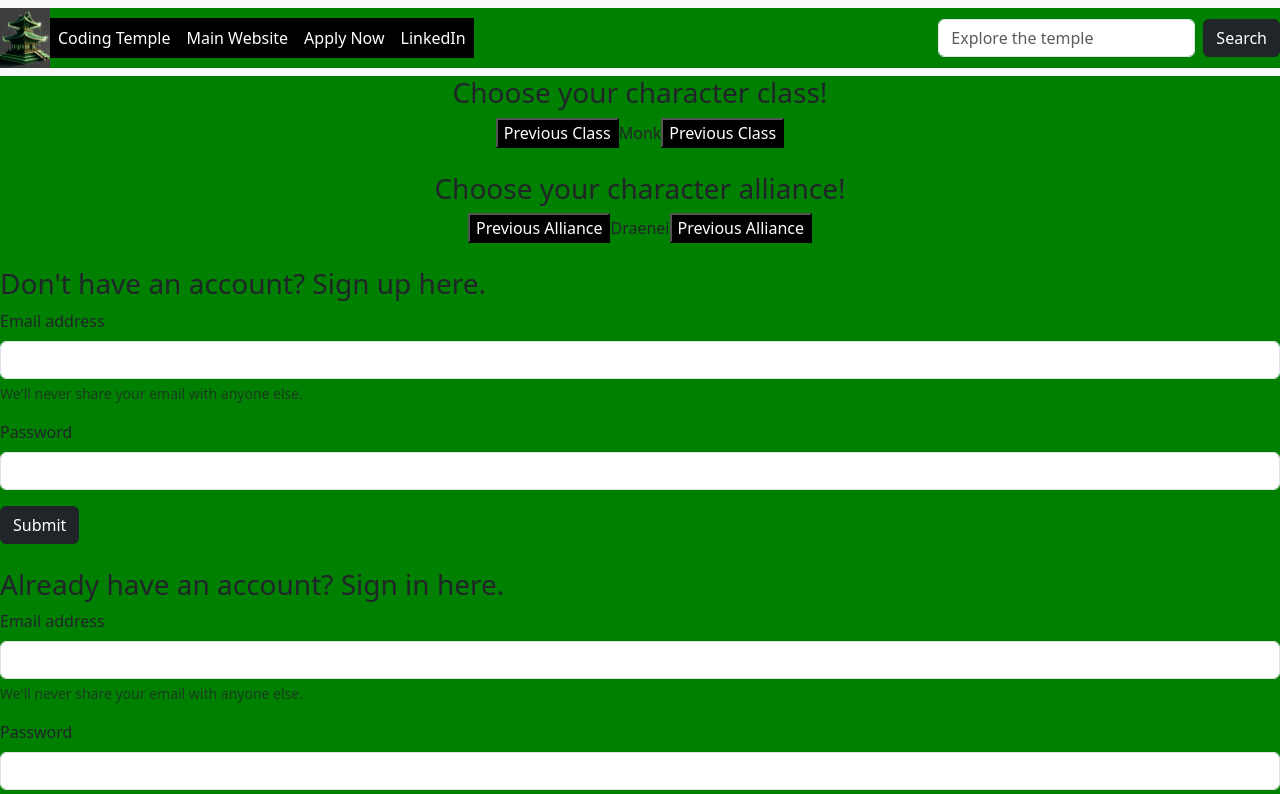
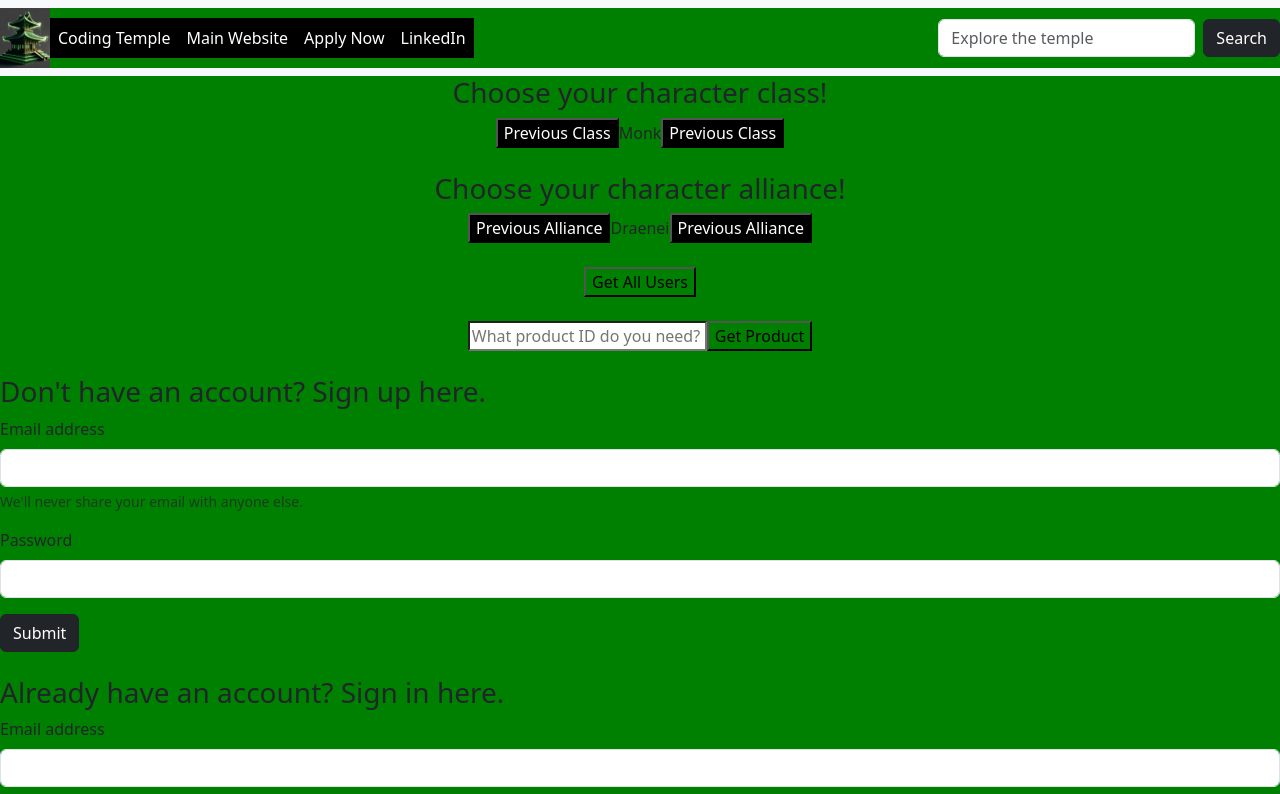
Before and after one commit to Padawans-141-homework-assignments/week-9-day-1-hw, a React app: page /products in a window 1280 px wide. Shown: the top 794 px of the page. Built offline with nearby package versions, Linux system fonts and the light colour scheme; the HTML template or start-up script is replaced by a standard one.

Commit message:
finish db components

```diff
--- a/src/App.jsx
+++ b/src/App.jsx
@@ -4,6 +4,8 @@ import SignIn from "./components/SignIn"
 import LandingPage from "./components/LandingPage"
 import GameClassPicker from "./components/GameClassPicker"
 import GameAlliancePicker from "./components/GameAlliancePicker"
+import DBUsers from "./components/DBProducts"
+import DBSingleProduct from "./components/DBSingleProduct"
 
 export default function App() {
   return (
@@ -14,6 +16,10 @@ export default function App() {
 
       <GameAlliancePicker/>
 
+      <DBUsers/>
+
+      <DBSingleProduct/>
+
       <SignUp/>
 
       <SignIn/>
--- /dev/null
+++ b/src/components/DBProducts.jsx
@@ -0,0 +1,38 @@
+import { useEffect, useState } from 'react'
+
+export default function DBProducts() {
+
+    // state for fetched data
+    const [userData, setUserData] = useState([])
+
+    const getDBData = async () => {
+        // fetches the data
+        const res = await fetch('http://127.0.0.1:5000/products')
+        // if its successfull set state to the new data
+        if(res.ok) {
+            const data = await res.json();
+            setUserData(data);
+        }
+        // if not error out
+        else
+        {
+            console.error("Couldn't get the products :(")
+        }
+    }
+
+  return (
+    <>
+    <div id='game-div'>
+        {/* Calls the function on click */}
+        <button onClick={getDBData}>Get All Users</button>
+    </div>
+    <div>
+        {/* Maps through the data and displays it on screen */}
+        {userData.map((user, i) => <h1 key={i}> {user.product_id}. {user.product_name}
+        ${user.product_price} <br/><h3>{user.product_description}</h3></h1>,
+        )}
+    </div>
+    <br/>
+    </>
+  )
+}
--- /dev/null
+++ b/src/components/DBSingleProduct.jsx
@@ -0,0 +1,57 @@
+import { useEffect, useState } from 'react'
+
+export default function DBSingleProduct() {
+
+    // creates a state for the data
+    const [singleData, setSingleData] = useState([])
+
+    // creates a state for handling the error text
+    const [errorText, setErrorText] = useState('')
+
+    // creates a state for deciding if an error happened or not
+    const [isError, setIsError] = useState(false)
+
+
+
+    const getSingleProduct = async () => {
+
+        // gets the information the user put in the box
+        var userInput = document.getElementById("input").value
+
+        // fetches the data
+        const res = await fetch(`http://127.0.0.1:5000/products/${userInput}`)
+
+        // if successful
+        if(res.ok) {
+            // set data to JSON
+            const data = await res.json();
+            //set state to new data
+            setSingleData(data);
+            // set this state to false because it was successful
+            setIsError(false);
+        }
+        // if not successful
+        else {
+            // set the state to 'true' because it error'd out
+            setIsError(true);
+            // set the state of the error text to this since it error'd
+            setErrorText('There was a Problem getting the Product you requested :(');
+        }
+
+    }
+
+  return (
+    <>
+    <div id='game-div'>
+    <input id='input' className='sp' placeholder='What product ID do you need?'></input>
+    {/* Start the function when the button is clicked */}
+    <button id='input' onClick={getSingleProduct}>Get Product</button>
+    </div>
+    <br/>
+    <div>
+    {/* uses ternary operator to display text depending on if an error happened. */}
+    {isError ? <h3 id='game-div'>{errorText}</h3> : Object.entries(singleData).map(([key, value]) => <h3 key={key}>{`${key}: ${value}`}</h3>)}
+    </div>
+    </>
+  )
+}
--- a/src/index.css
+++ b/src/index.css
@@ -29,3 +29,14 @@
     color: white;
     background-color: black;
 }
+
+#class-btn-db {
+    color: white;
+    background-color: black;
+
+
+}
+
+.sp {
+    background-color: white;
+}
```
